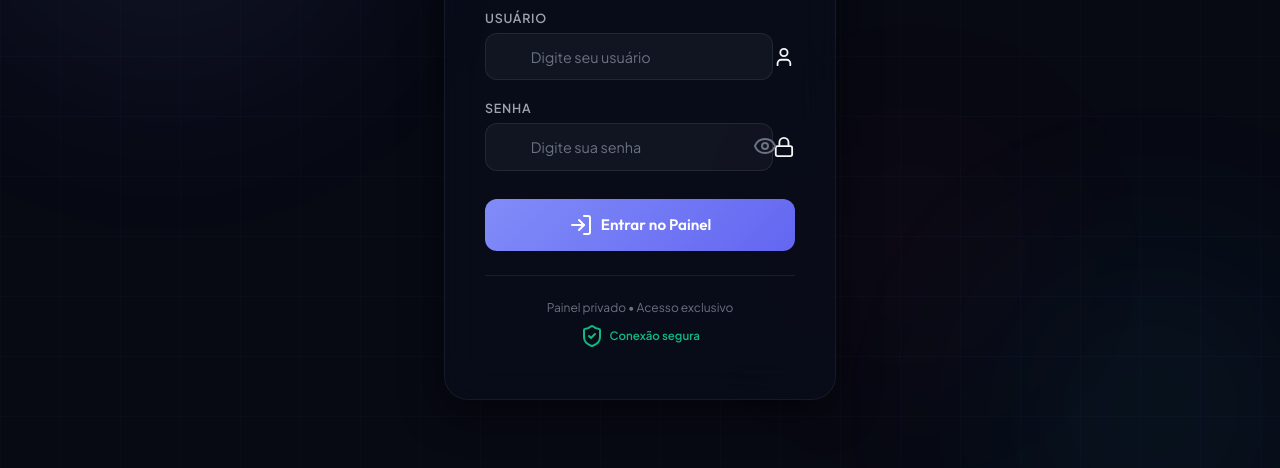
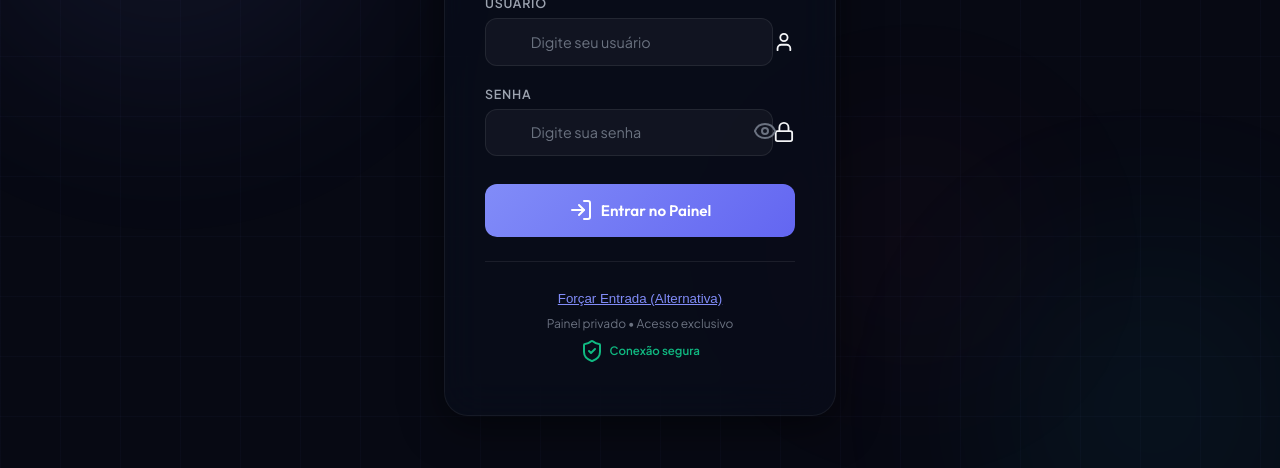
Before and after one commit to antonisilva00e-wq/nexus-miner, a website: page login.html in a window 1280 px wide. Shown: the part 304-772 px from the top of the page. Drawn offline with nearby package versions, Linux system fonts and the light colour scheme.

Commit message:
Fix: Add pointer-events none to backgrounds and provide a fallback login button

```diff
--- a/login.html
+++ b/login.html
@@ -39,7 +39,8 @@
             display: flex;
             align-items: center;
             justify-content: center;
-            overflow: hidden;
+            overflow-x: hidden;
+            overflow-y: auto;
             position: relative;
         }
 
@@ -52,6 +53,7 @@
                 linear-gradient(90deg, rgba(129, 140, 248, 0.03) 1px, transparent 1px);
             background-size: 60px 60px;
             z-index: 0;
+            pointer-events: none;
         }
 
         .bg-orb {
@@ -60,6 +62,7 @@
             filter: blur(100px);
             opacity: 0.4;
             z-index: 0;
+            pointer-events: none;
             animation: float 8s ease-in-out infinite;
         }
 
@@ -426,6 +429,7 @@
             </form>
 
             <div class="login-footer">
+                <button type="button" onclick="handleLogin(new Event('submit'))" style="background:none;border:none;color:var(--accent-primary);text-decoration:underline;cursor:pointer;margin-bottom:10px;">Forçar Entrada (Alternativa)</button>
                 <p>Painel privado &bull; Acesso exclusivo</p>
                 <div class="secure-badge">
                     <i data-lucide="shield-check"></i>
```
